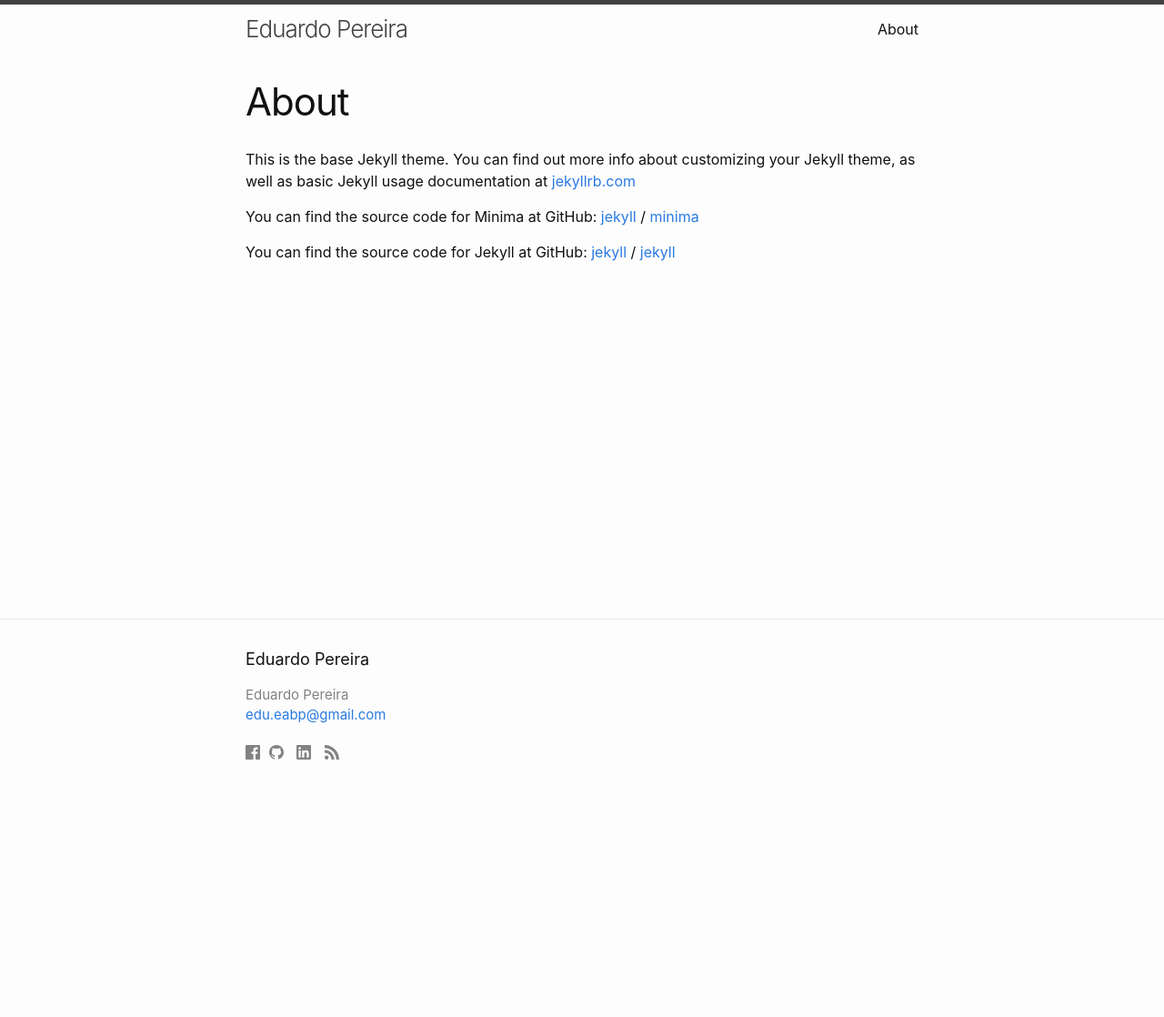
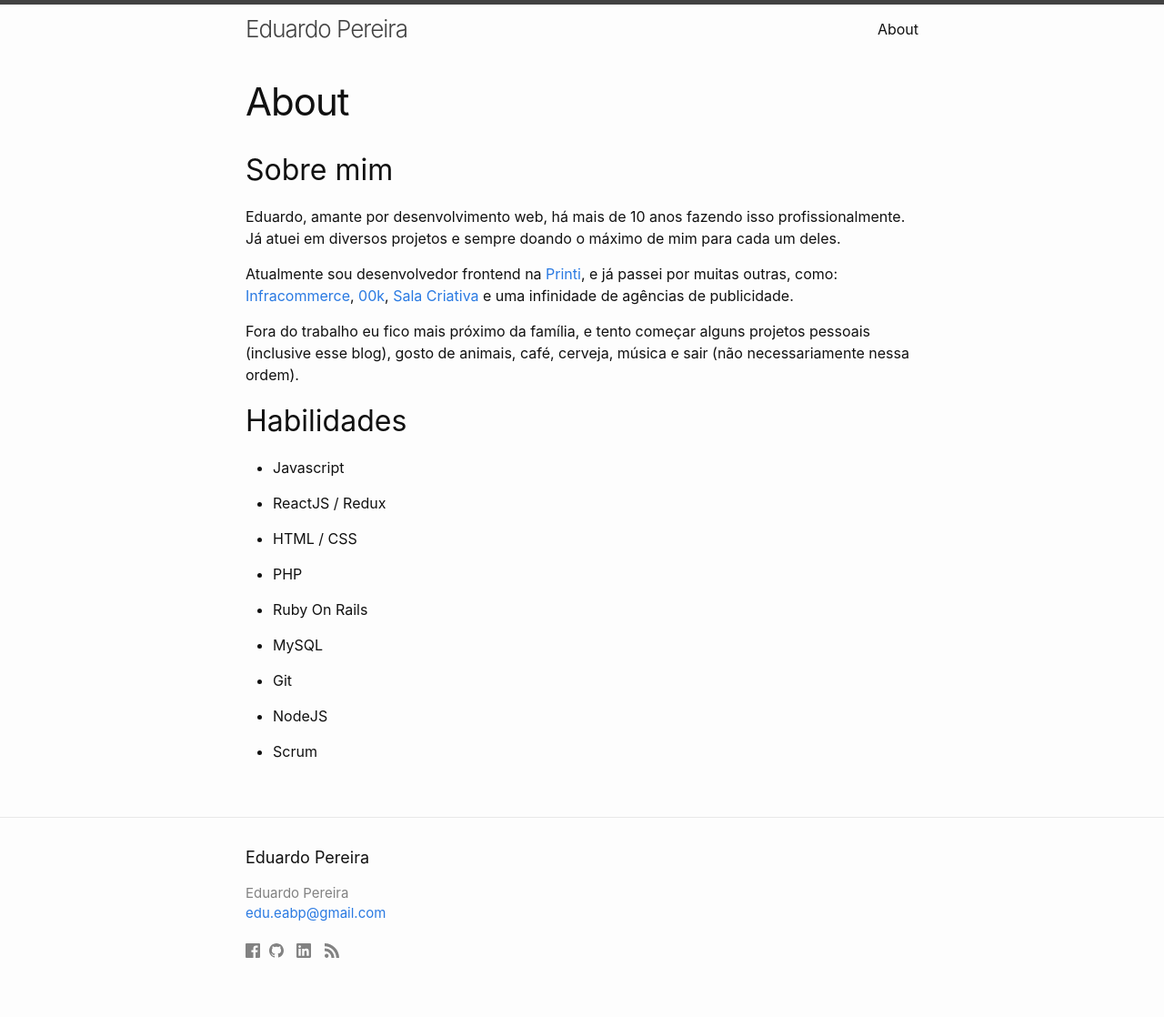
Before and after one commit to eduardoabpereira/eduardoabpereira.github.io, a Jekyll site: the page built from about.md, in a window 1280 px wide. Shown: the whole page at 91% size. Built offline with Jekyll 4.4.1, drawn with Linux system fonts in a browser that asks for light colours; before the commit the page ends 900 px from its top, so only the background shows below that.

Commit message:
changed about me content

```diff
--- a/about.md
+++ b/about.md
@@ -4,15 +4,32 @@ title: About
 permalink: /about/
 ---
 
-This is the base Jekyll theme. You can find out more info about customizing your Jekyll theme, as well as basic Jekyll usage documentation at [jekyllrb.com](https://jekyllrb.com/)
+## Sobre mim
 
-You can find the source code for Minima at GitHub:
-[jekyll][jekyll-organization] /
-[minima](https://github.com/jekyll/minima)
+Eduardo, amante por desenvolvimento web, há mais de 10 anos fazendo isso profissionalmente. Já atuei em diversos projetos e sempre doando o máximo de mim para cada um deles.
 
-You can find the source code for Jekyll at GitHub:
-[jekyll][jekyll-organization] /
-[jekyll](https://github.com/jekyll/jekyll)
+Atualmente sou desenvolvedor frontend na [Printi](https://www.printi.com.br), e já passei por muitas outras, como: [Infracommerce](http://www.infracommerce.com.br), [00k](https://www.00k.com.br/), [Sala Criativa](http://salacriativa.com.br/) e uma infinidade de agências de publicidade.
+
+Fora do trabalho eu fico mais próximo da família, e tento começar alguns projetos pessoais (inclusive esse blog), gosto de animais, café, cerveja, música e sair (não necessariamente nessa ordem).
 
 
-[jekyll-organization]: https://github.com/jekyll
+
+## Habilidades
+
+- Javascript
+
+- ReactJS / Redux
+
+- HTML / CSS
+
+- PHP
+
+- Ruby On Rails
+
+- MySQL
+
+- Git
+
+- NodeJS
+
+- Scrum
```
